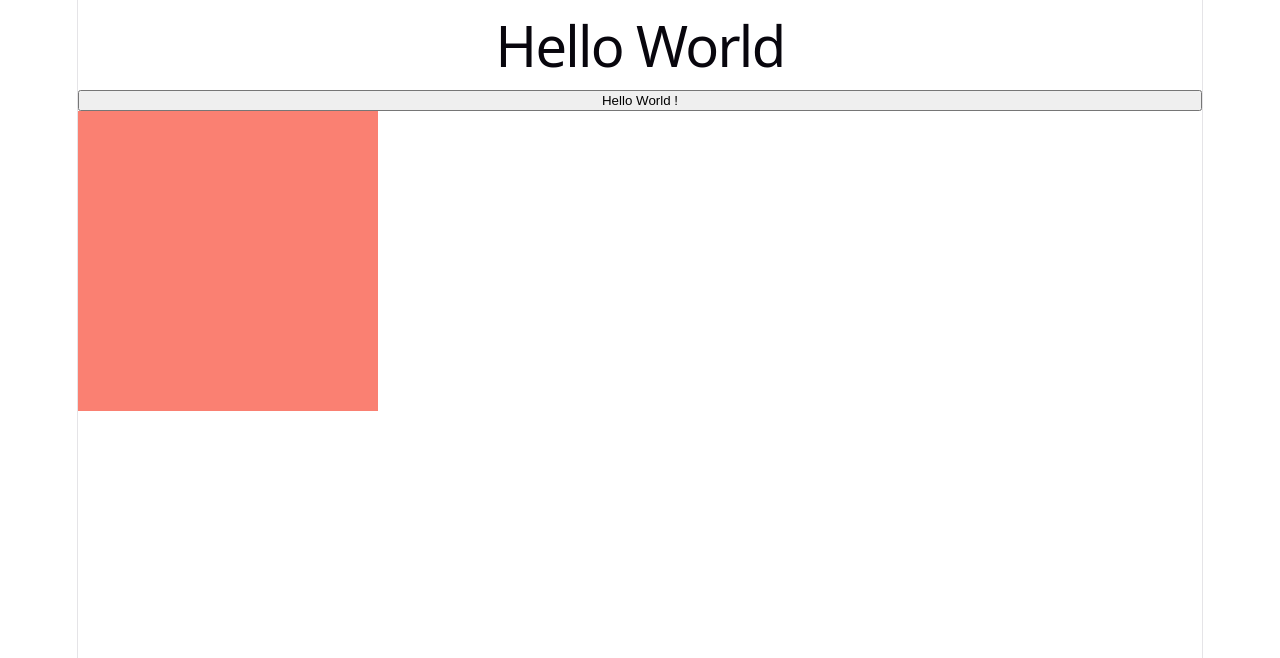
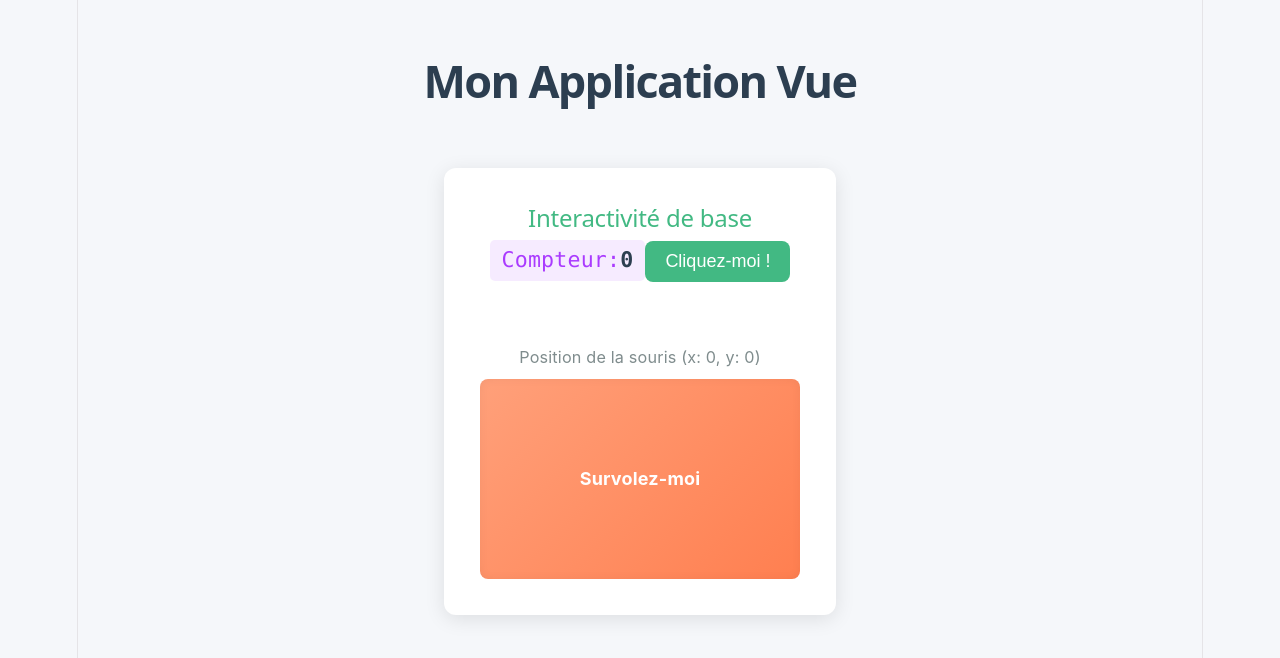
Before and after one commit to selkniezpandora/tuto-vue, a Vue app: page / in a window 1280 px wide. Shown: the top 658 px of the page. Built offline with nearby package versions, Linux system fonts and the light colour scheme.

Commit message:
refactor: redesign App.vue layout and enhance MyComponent.vue with interaction features and styling

```diff
--- a/src/App.vue
+++ b/src/App.vue
@@ -3,6 +3,38 @@ import MyComponent from "./components/MyComponent.vue";
 </script>
 
 <template>
-  <h1>Hello World</h1>
-  <MyComponent />
+  <div class="app-wrapper">
+    <header>
+      <h1>Mon Application Vue</h1>
+    </header>
+    <main>
+      <MyComponent />
+    </main>
+  </div>
 </template>
+
+<style>
+body {
+  margin: 0;
+  padding: 0;
+  background-color: #f5f7fa;
+  min-height: 100vh;
+}
+
+.app-wrapper {
+  max-width: 1200px;
+  margin: 0 auto;
+  padding: 2rem;
+}
+
+header {
+  text-align: center;
+  margin-bottom: 3rem;
+}
+
+header h1 {
+  color: #2c3e50;
+  font-size: 2.5rem;
+  font-weight: 700;
+}
+</style>
--- a/src/components/MyComponent.vue
+++ b/src/components/MyComponent.vue
@@ -10,9 +10,14 @@ export default {
     };
   },
   methods: {
-    helloWorld(){
+    helloWorld() {
       console.log("Hello World");
+      this.counter++;
     },
+    updateCoords(event: MouseEvent) {
+      this.x = event.offsetX;
+      this.y = event.offsetY;
+    }
   },
 
 };
@@ -20,17 +25,106 @@ export default {
 </script>
 
 <template>
-  <button @click="helloWorld">Hello World !</button>
-  <div @:click.once="helloWorld" class="box"></div>
+  <div class="container">
+    <div class="card">
+      <h2>Interactivité de base</h2>
+      <p class="counter">Compteur: <span>{{ counter }}</span></p>
+
+      <button @click="helloWorld" class="btn">
+        Cliquez-moi !
+      </button>
+
+      <div class="box-container">
+        <p>Position de la souris (x: {{ x }}, y: {{ y }})</p>
+        <div @mousemove="updateCoords" @click.once="helloWorld" class="box">
+          Survolez-moi
+        </div>
+      </div>
+    </div>
+  </div>
 </template>
 
 <style scoped>
-
-.box{
-  width: 300px;
-  height: 300px;
-  background: salmon;
+.container {
+  display: flex;
+  justify-content: center;
+  align-items: center;
+  padding: 20px;
+  font-family: 'Inter', system-ui, -apple-system, sans-serif;
 }
 
+.card {
+  background: white;
+  border-radius: 12px;
+  box-shadow: 0 4px 20px rgba(0, 0, 0, 0.1);
+  padding: 2rem;
+  max-width: 400px;
+  width: 100%;
+  text-align: center;
+  color: #2c3e50;
+}
 
+h2 {
+  margin-top: 0;
+  color: #42b983;
+}
+
+.counter {
+  font-size: 1.2rem;
+  margin-bottom: 1.5rem;
+}
+
+.counter span {
+  font-weight: bold;
+  color: #2c3e50;
+}
+
+.btn {
+  background-color: #42b983;
+  color: white;
+  border: none;
+  padding: 10px 20px;
+  border-radius: 8px;
+  font-size: 1rem;
+  cursor: pointer;
+  transition: background-color 0.3s ease, transform 0.1s;
+  margin-bottom: 20px;
+}
+
+.btn:hover {
+  background-color: #3aa876;
+}
+
+.btn:active {
+  transform: scale(0.98);
+}
+
+.box-container {
+  margin-top: 2rem;
+}
+
+.box-container p {
+  font-size: 0.9rem;
+  color: #7f8c8d;
+  margin-bottom: 0.5rem;
+}
+
+.box {
+  width: 100%;
+  height: 200px;
+  background: linear-gradient(135deg, #ffa07a, #ff7f50);
+  border-radius: 8px;
+  display: flex;
+  align-items: center;
+  justify-content: center;
+  color: white;
+  font-weight: bold;
+  cursor: crosshair;
+  transition: opacity 0.3s;
+  box-shadow: inset 0 0 10px rgba(0,0,0,0.05);
+}
+
+.box:hover {
+  opacity: 0.9;
+}
 </style>
```
